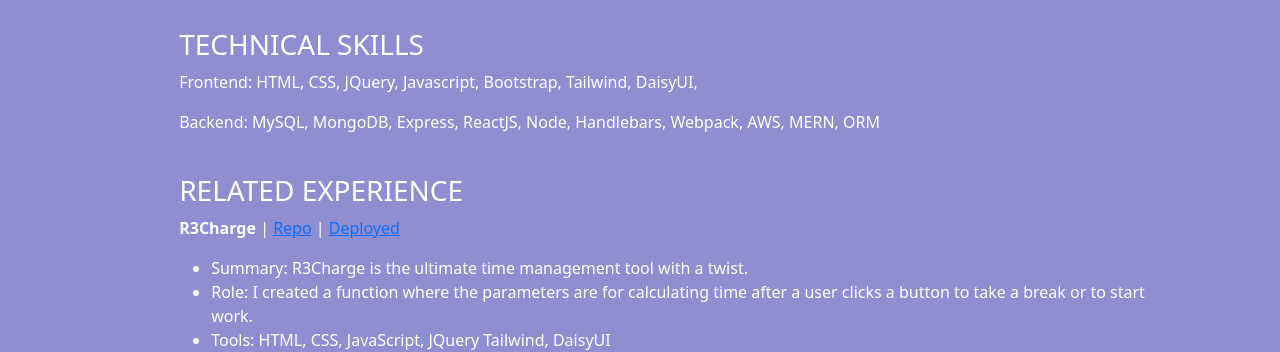
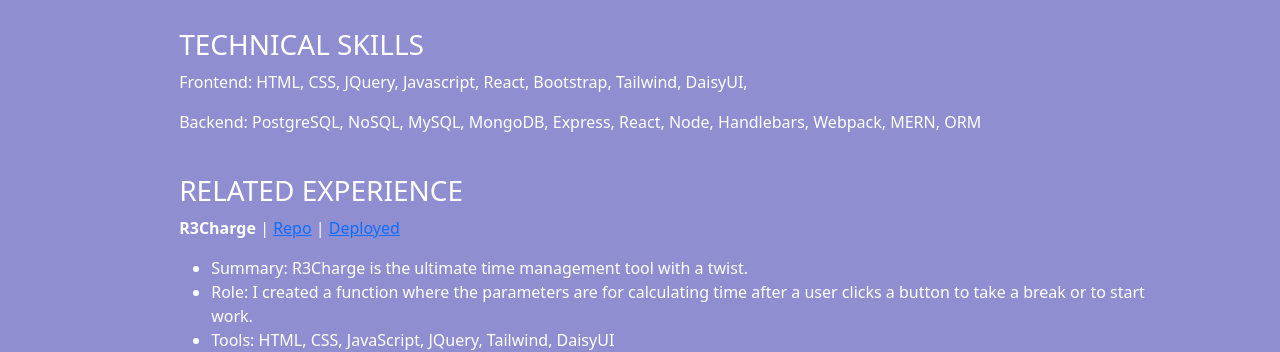
Before and after one commit to Pematamang111/Portfolio, a React (Vite) app: page /resume in a window 1280 px wide. Shown: the part 448-800 px from the top of the page. Built offline with nearby package versions, Linux system fonts and the light colour scheme.

Commit message:
add skills

```diff
--- a/src/pages/ResumePage.jsx
+++ b/src/pages/ResumePage.jsx
@@ -32,11 +32,10 @@ export default function ResumePage() {
 			<section className="skills">
 				<h3>TECHNICAL SKILLS</h3>
 				<p>
-					Frontend: HTML, CSS, JQuery, Javascript, Bootstrap, Tailwind, DaisyUI,
+					Frontend: HTML, CSS, JQuery, Javascript, React, Bootstrap, Tailwind, DaisyUI,
 				</p>
 				<p>
-					Backend: MySQL, MongoDB, Express, ReactJS, Node, Handlebars, Webpack,
-					AWS, MERN, ORM
+					Backend: PostgreSQL, NoSQL, MySQL, MongoDB, Express, React, Node, Handlebars, Webpack, MERN, ORM
 				</p>
 			</section>
 			<br />
@@ -55,7 +54,7 @@ export default function ResumePage() {
 						Role: I created a function where the parameters are for calculating
 						time after a user clicks a button to take a break or to start work.
 					</li>
-					<li>Tools: HTML, CSS, JavaScript, JQuery Tailwind, DaisyUI</li>
+					<li>Tools: HTML, CSS, JavaScript, JQuery, Tailwind, DaisyUI</li>
 				</ul>
 				<br />
 				<p>
```
